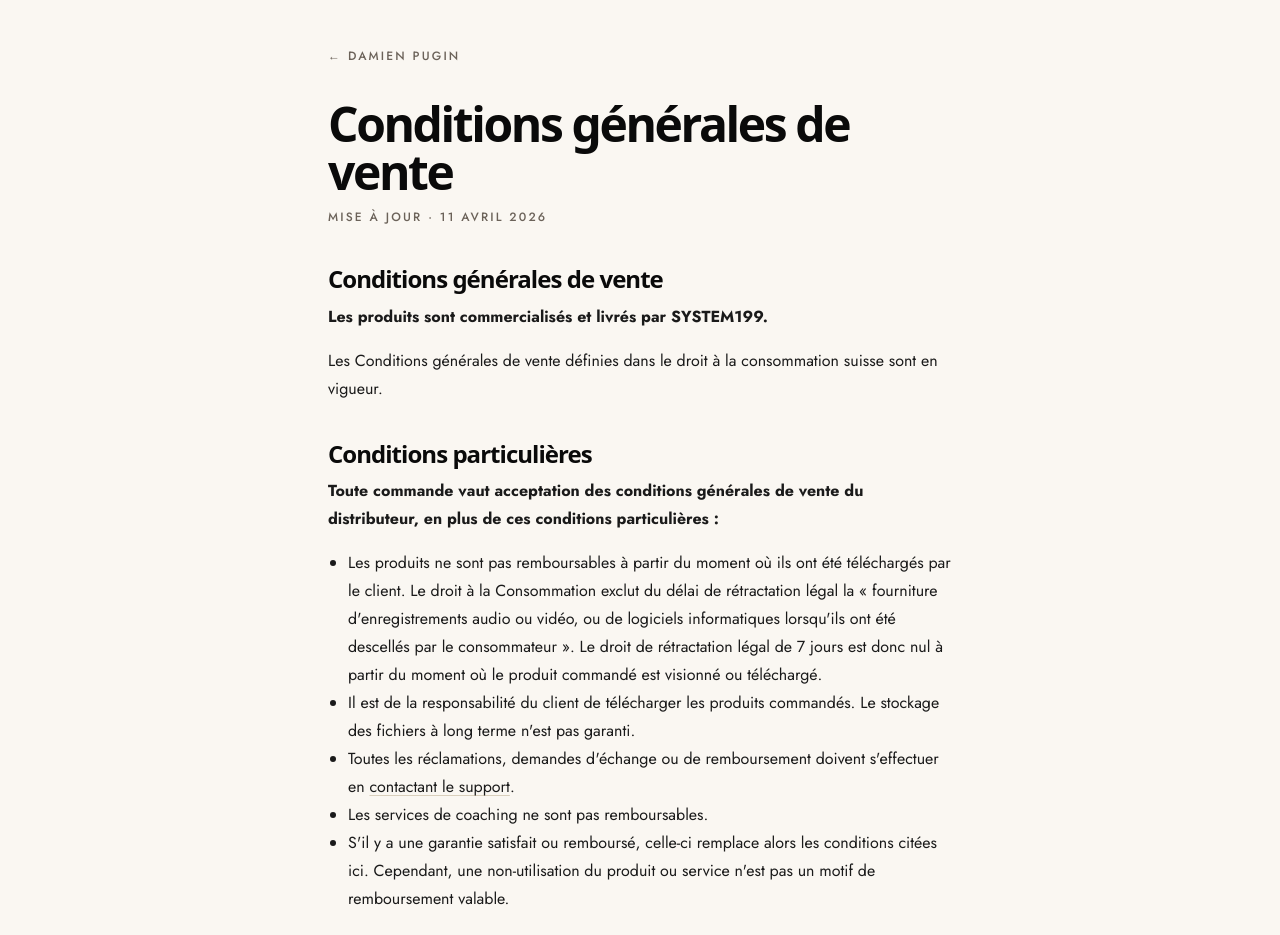
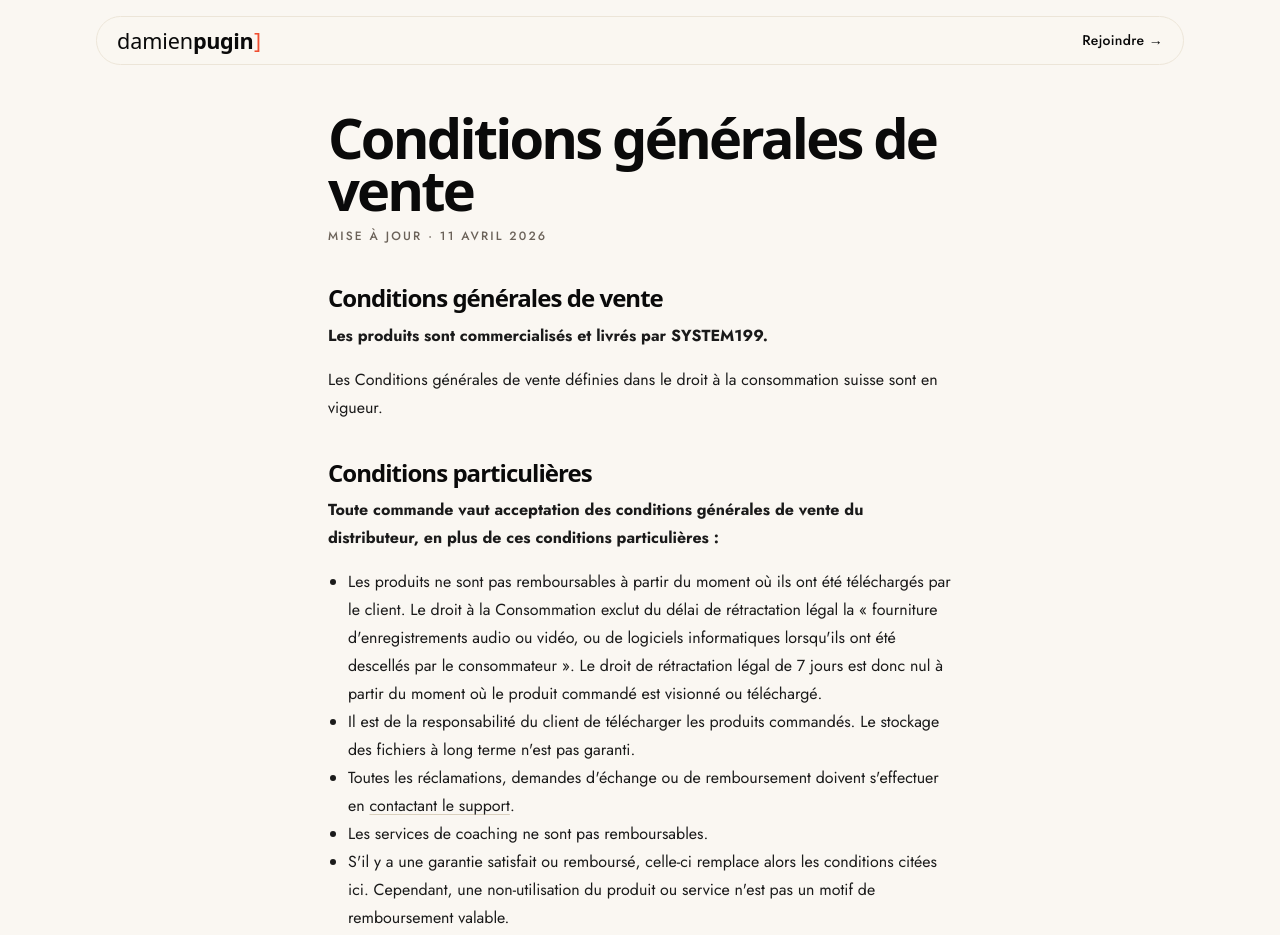
Before and after one commit to damienp199/website-damienpugin, an Astro site: page /cgv in a window 1280 px wide. Shown: the top 935 px of the page. Built offline with nearby package versions, Linux system fonts and the light colour scheme; Astro itself is replaced by a stand-in of ours; a web font is replaced by a local one.

Commit message:
Unify sticky nav + footer across all pages
Legal layout now imports Nav and Footer components instead of its own
custom header/footer. Nav brand and CTA switch to absolute paths so
anchors work from legal pages. Padding-top on legal main matches hero
spacing so content clears the floating nav.

```diff
--- a/src/components/Nav.astro
+++ b/src/components/Nav.astro
@@ -5,11 +5,11 @@ const { nav } = site;
 
 <nav class="site-nav" aria-label="Navigation principale">
   <div class="site-nav__inner">
-    <a href="#top" class="wordmark" aria-label={`${nav.brand.first} ${nav.brand.last} — accueil`}>
+    <a href="/" class="wordmark" aria-label={`${nav.brand.first} ${nav.brand.last} — accueil`}>
       <span class="wordmark__a">damien</span><span class="wordmark__b">pugin</span><span class="wordmark__br">]</span>
     </a>
 
-    <a href="#newsletter" class="nav-cta link-underline link-draw">
+    <a href="/#newsletter" class="nav-cta link-underline link-draw">
       {nav.cta} <span aria-hidden="true">→</span>
     </a>
   </div>
--- a/src/layouts/Legal.astro
+++ b/src/layouts/Legal.astro
@@ -1,5 +1,7 @@
 ---
 import Base from "./Base.astro";
+import Nav from "../components/Nav.astro";
+import Footer from "../components/Footer.astro";
 
 interface Props {
   title: string;
@@ -11,12 +13,10 @@ const { title, heading, updated } = Astro.props;
 ---
 
 <Base title={title}>
-  <header class="container-narrow pt-10 pb-8">
-    <a href="/" class="eyebrow link-underline link-draw">← Damien Pugin</a>
-  </header>
+  <Nav />
 
-  <main class="container-narrow pb-24">
-    <h1 class="text-4xl md:text-5xl mb-3">{heading}</h1>
+  <main class="container-narrow legal-main">
+    <h1 class="legal-title">{heading}</h1>
     {updated && <p class="eyebrow mb-10">Mise à jour · {updated}</p>}
 
     <article class="prose-legal text-[16px] leading-[1.75] text-[color:var(--color-ink-2)]">
@@ -24,13 +24,19 @@ const { title, heading, updated } = Astro.props;
     </article>
   </main>
 
-  <footer class="border-t hairline">
-    <div class="container-narrow py-8 flex flex-wrap gap-4 items-center justify-between text-sm text-[color:var(--color-muted)]">
-      <span>© {new Date().getFullYear()} Damien Pugin.</span>
-      <a href="/" class="link-underline link-draw">Retour à l'accueil</a>
-    </div>
-  </footer>
+  <Footer />
 </Base>
+
+<style>
+  .legal-main {
+    padding-top: clamp(7rem, 14vh, 10rem);
+    padding-bottom: clamp(5rem, 10vh, 7rem);
+  }
+  .legal-title {
+    font-size: clamp(2.25rem, 5vw, 3.5rem);
+    margin-bottom: 0.75rem;
+  }
+</style>
 
 <style is:global>
   .prose-legal h2 {
```
